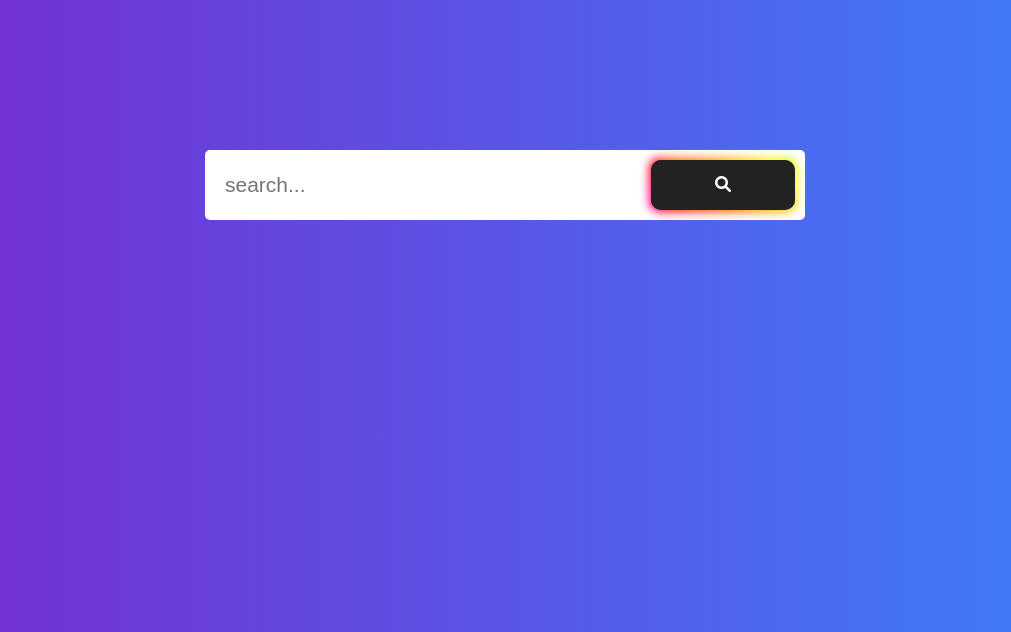
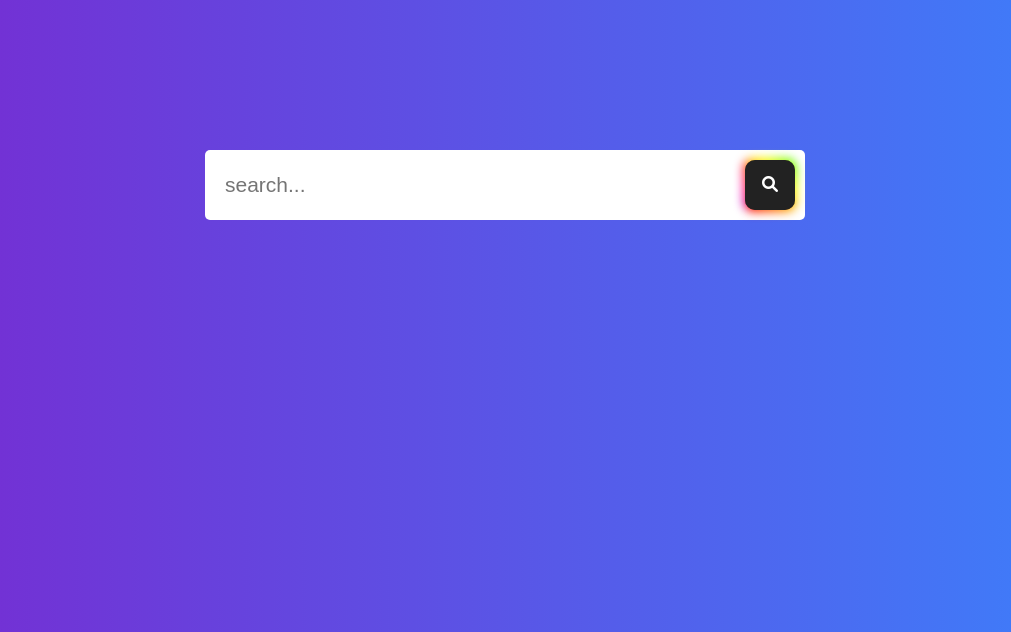
Before and after one commit to ffarzam/HW-98, a Django app: page /search/ in a window 1280 px wide. Shown: the part 71-703 px from the top of the page, without its empty margins (135-1146 px from the left). Run offline with Django 4.2, Linux system fonts and the light colour scheme; some libraries are stand-ins or nearby versions.

Commit message:
Updating search.html

```diff
--- a/HW15/TaskManagement/templates/search.html
+++ b/HW15/TaskManagement/templates/search.html
@@ -5,12 +5,13 @@
 {% block content %}
 
 <form class="d-flex justify-content-center h-100" action="{% url 'search_result' %}">
-    <div class="search">
-        <input type="text" class="search-input" placeholder="search..." name="searched">
-        <button class="button-85" type="submit">
+    <div class="search" >
+        <input type="text" class="search-input" placeholder="search..." name="searched" autocomplete="off">
+        <button class="button-85" type="submit" style="min-width:50px; padding:0px">
             <i class="fa fa-search"></i>
         </button>
     </div>
 </form>
 
+
 {%endblock%}
```
